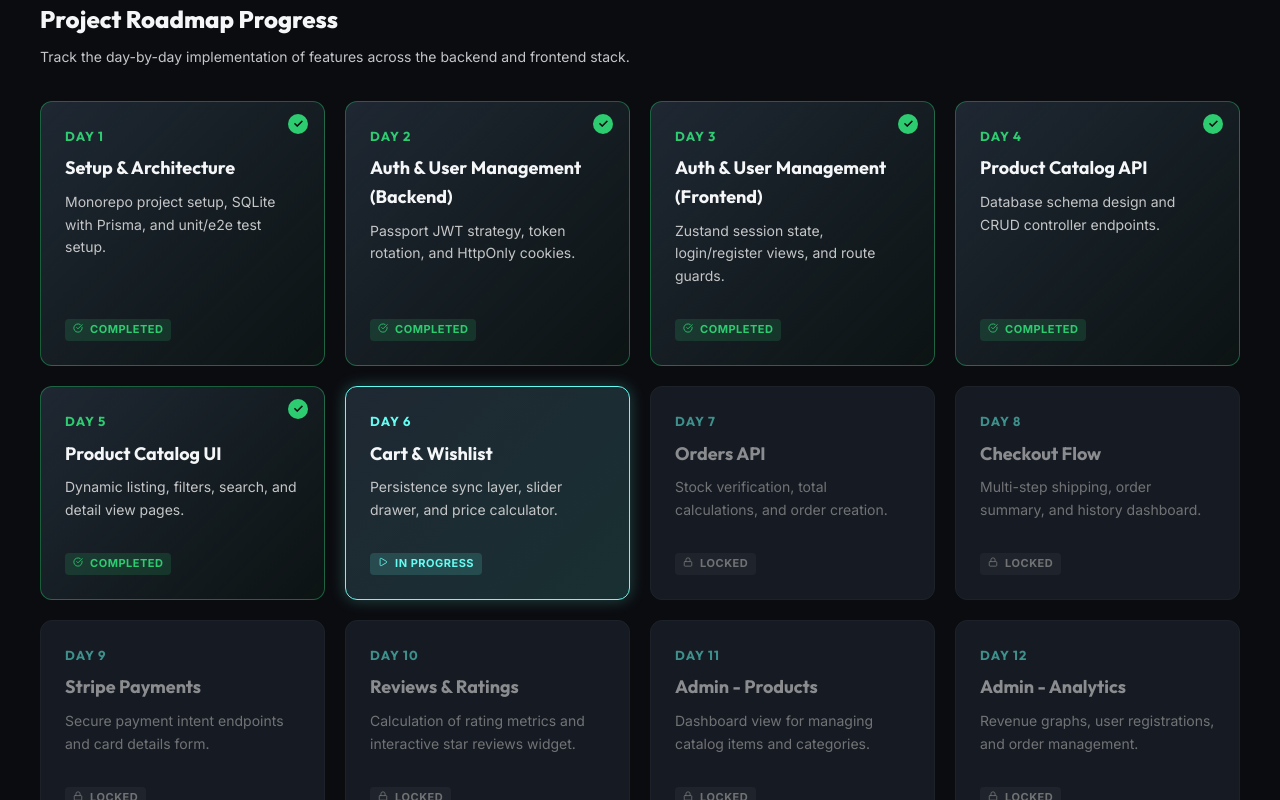
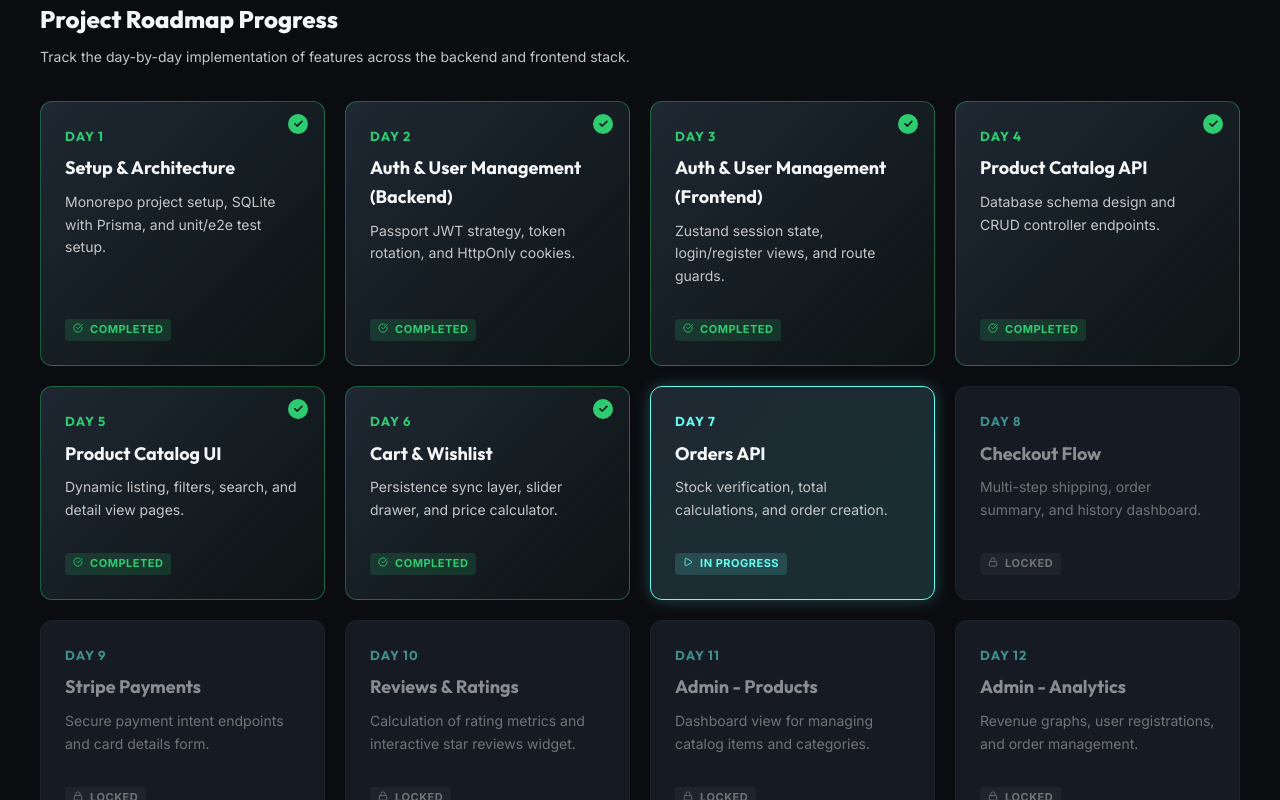
Before and after one commit to dineshctoula/e-commerce-full-stack, a React (Vite) app in the folder frontend/: page / in a window 1280 px wide. Shown: the part 494-1294 px from the top of the page. Built offline with nearby package versions, Linux system fonts and the light colour scheme; no server answers.

Commit message:
chore: integrate Cart/Wishlist overlays globally and update progress roadmap

```diff
--- a/frontend/src/App.tsx
+++ b/frontend/src/App.tsx
@@ -10,6 +10,8 @@ import { ProtectedRoute } from './components/ProtectedRoute';
 
 import { Catalog } from './pages/Catalog';
 import { ProductDetail } from './pages/ProductDetail';
+import { CartDrawer } from './components/CartDrawer';
+import { WishlistModal } from './components/WishlistModal';
 
 function App() {
   const { checkAuth } = useAuthStore();
@@ -23,6 +25,10 @@ function App() {
     <Router>
       {/* Header Navigation Panel */}
       <Navbar />
+
+      {/* Global Overlays: Cart & Wishlist */}
+      <CartDrawer />
+      <WishlistModal />
 
       {/* Main Pages Switcher */}
       <main style={{ flex: 1 }}>
--- a/frontend/src/pages/Home.tsx
+++ b/frontend/src/pages/Home.tsx
@@ -34,8 +34,8 @@ export const Home: React.FC = () => {
     { day: 3, title: 'Auth & User Management (Frontend)', description: 'Zustand session state, login/register views, and route guards.', status: 'completed' },
     { day: 4, title: 'Product Catalog API', description: 'Database schema design and CRUD controller endpoints.', status: 'completed' },
     { day: 5, title: 'Product Catalog UI', description: 'Dynamic listing, filters, search, and detail view pages.', status: 'completed' },
-    { day: 6, title: 'Cart & Wishlist', description: 'Persistence sync layer, slider drawer, and price calculator.', status: 'in-progress' },
-    { day: 7, title: 'Orders API', description: 'Stock verification, total calculations, and order creation.', status: 'locked' },
+    { day: 6, title: 'Cart & Wishlist', description: 'Persistence sync layer, slider drawer, and price calculator.', status: 'completed' },
+    { day: 7, title: 'Orders API', description: 'Stock verification, total calculations, and order creation.', status: 'in-progress' },
     { day: 8, title: 'Checkout Flow', description: 'Multi-step shipping, order summary, and history dashboard.', status: 'locked' },
     { day: 9, title: 'Stripe Payments', description: 'Secure payment intent endpoints and card details form.', status: 'locked' },
     { day: 10, title: 'Reviews & Ratings', description: 'Calculation of rating metrics and interactive star reviews widget.', status: 'locked' },
```
Also changed, not shown: 1 other file (tests, documents, lock files or other folders).
